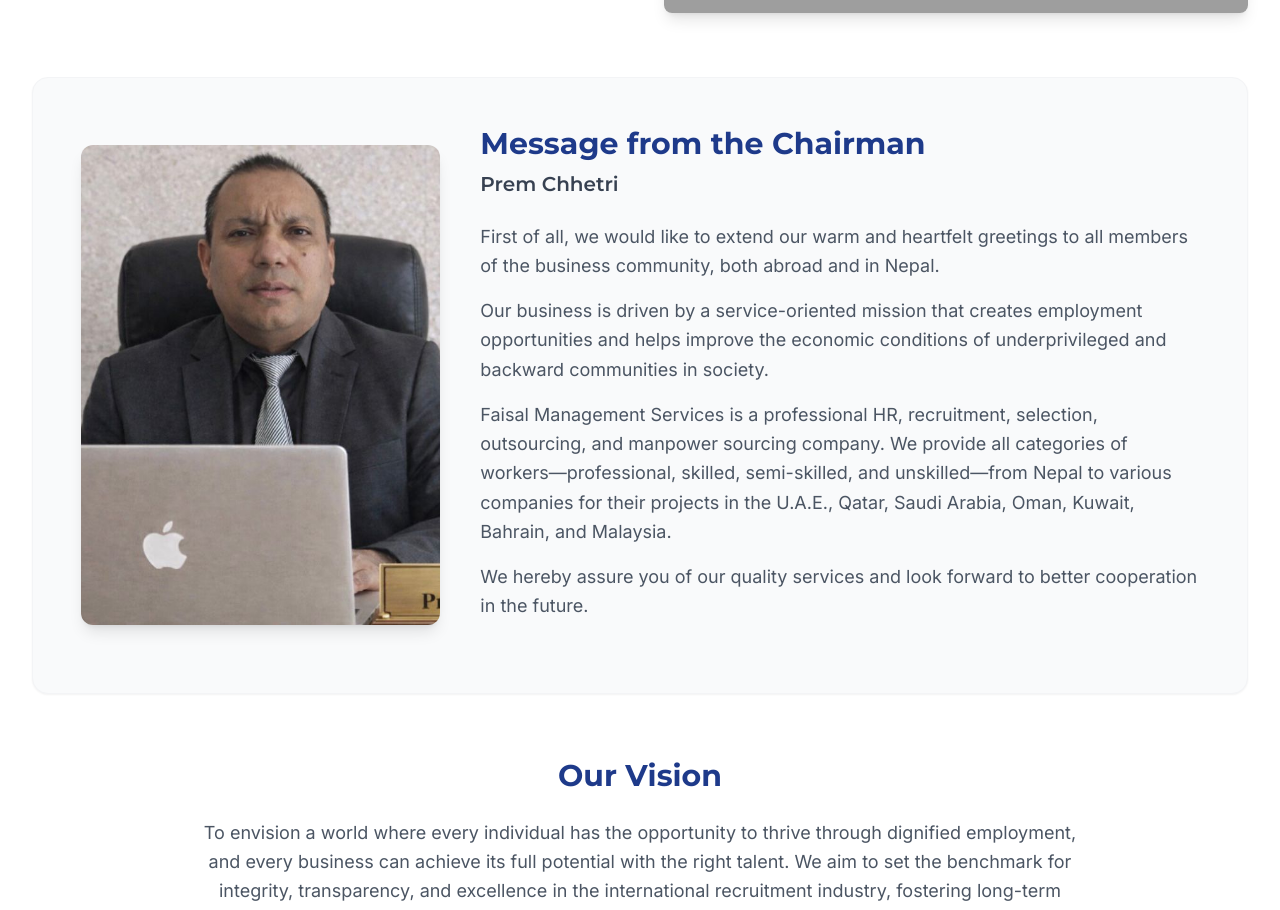
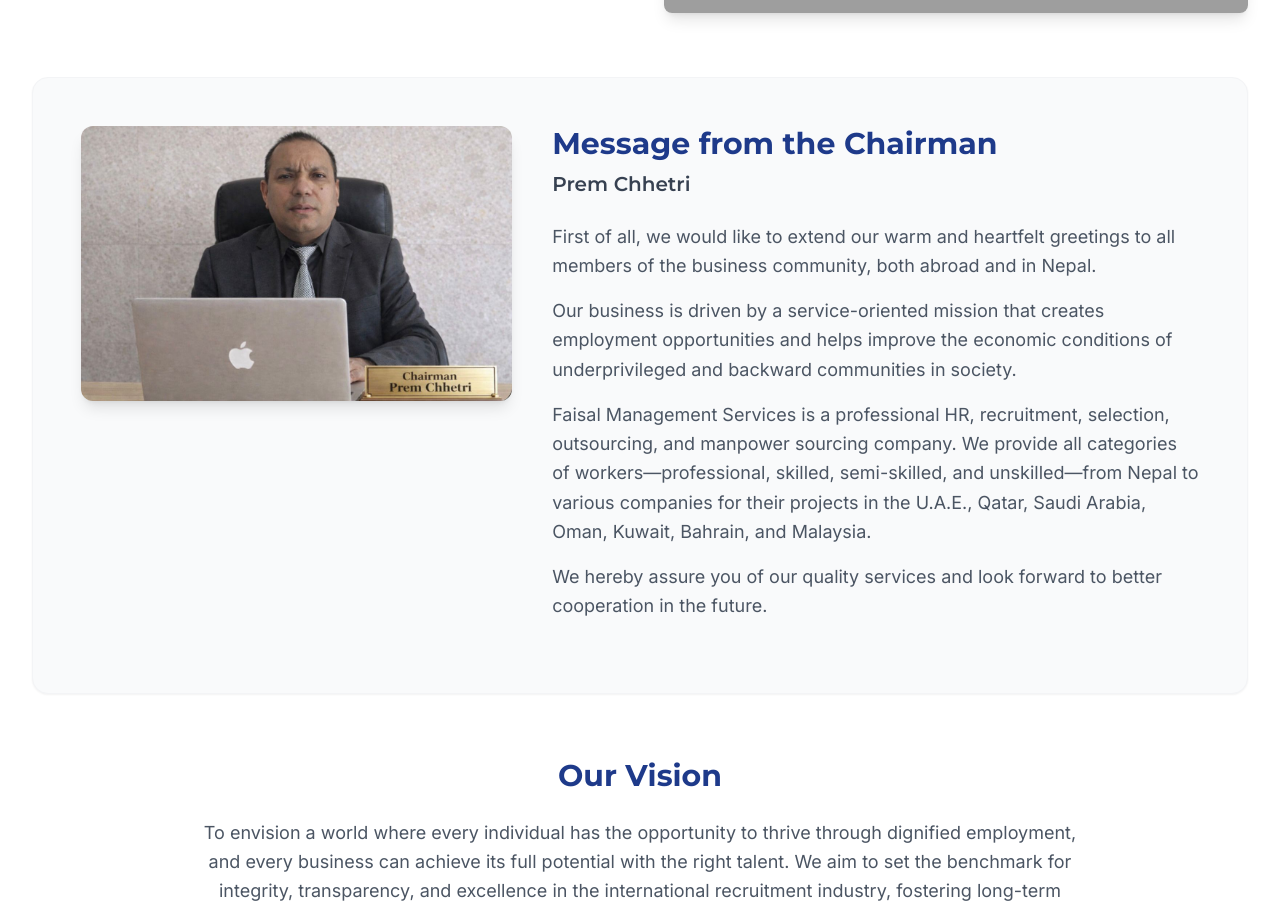
Before and after one commit to saroj60/faisalmanagement, a React (Vite) app: page /about in a window 1280 px wide. Shown: the part 780-1690 px from the top of the page. Built offline with nearby package versions, Linux system fonts and the light colour scheme; grey boxes are pictures that could not be loaded.

Commit message:
Update About Us page: widen Chairman's photo and remove aspect ratio constraint

```diff
--- a/src/pages/About.jsx
+++ b/src/pages/About.jsx
@@ -48,18 +48,18 @@
 
                 {/* Message from MD Section */}
                 <div className="bg-gray-50 rounded-2xl p-8 md:p-12 mb-16 shadow-sm border border-gray-100">
-                    <div className="flex flex-col md:flex-row gap-10 items-center">
-                        <div className="md:w-1/3">
-                            <div className="relative mx-auto w-64 h-64 md:w-full md:h-auto md:aspect-[3/4] rounded-xl overflow-hidden shadow-lg">
+                    <div className="flex flex-col md:flex-row gap-10 items-start">
+                        <div className="md:w-2/5">
+                            <div className="relative mx-auto w-full h-auto rounded-xl overflow-hidden shadow-lg">
                                 {/* Using the imported image would be better, but for now assuming direct path or import */}
                                 <img
                                     src={mdPhoto}
                                     alt="Managing Director"
-                                    className="w-full h-full object-cover"
+                                    className="w-full h-auto"
                                 />
                             </div>
                         </div>
-                        <div className="md:w-2/3 text-center md:text-left">
+                        <div className="md:w-3/5 text-center md:text-left">
                             <h2 className="text-3xl font-bold text-primary mb-2">Message from the Chairman</h2>
                             <h3 className="text-xl font-semibold text-gray-700 mb-6">Prem Chhetri</h3>
 
```
